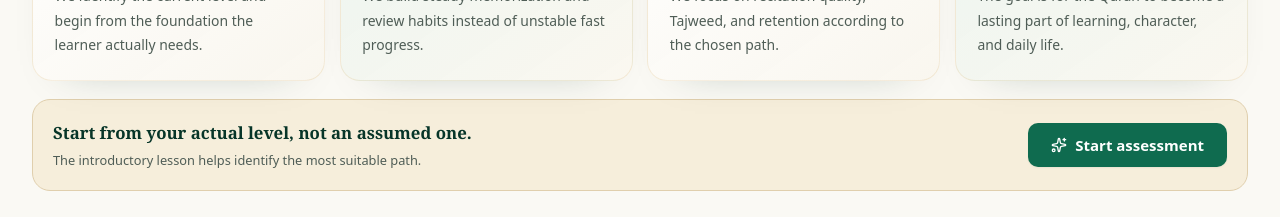
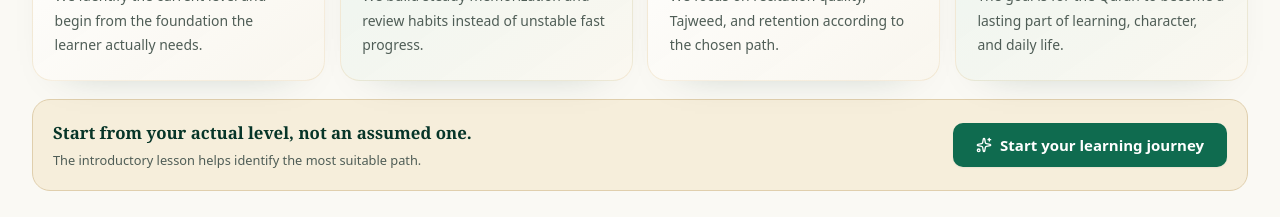
Before and after one commit to hamyn203-commits/al-athar-academy, a React (Vite) app: page /en in a window 1280 px wide. Shown: the part 6460-6677 px from the top of the page. Built offline with nearby package versions, Linux system fonts and the light colour scheme; no server answers.

Commit message:
Wire student journey navigation across entry points

```diff
--- a/src/pages/NewLandingPage/sections/StudentJourneySection.jsx
+++ b/src/pages/NewLandingPage/sections/StudentJourneySection.jsx
@@ -67,9 +67,9 @@ export default function StudentJourneySection() {
             <strong>{isAr ? 'ابدأ من مستواك الحالي، لا من نقطة مفترضة.' : 'Start from your actual level, not an assumed one.'}</strong>
             <span>{isAr ? 'الحصة التعريفية تساعدنا على تحديد المسار الأنسب.' : 'The introductory lesson helps identify the most suitable path.'}</span>
           </div>
-          <LocalizedLink to="/free-trial" locale={locale} className="wn-btn wn-btn--primary">
+          <LocalizedLink to="/journey" locale={locale} className="wn-btn wn-btn--primary">
             <Sparkles size={16} />
-            {isAr ? 'ابدأ التقييم' : 'Start assessment'}
+            {isAr ? 'ابدأ رحلتك التعليمية' : 'Start your learning journey'}
           </LocalizedLink>
         </div>
       </div>
```
